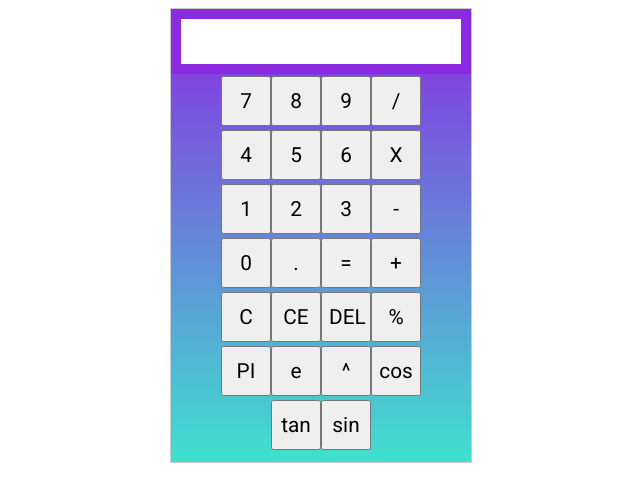
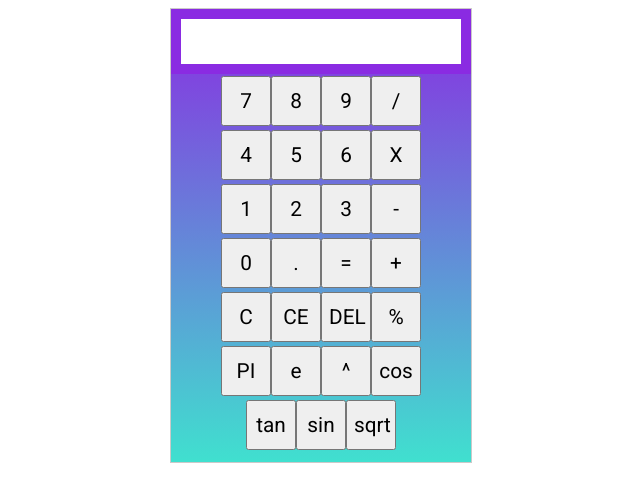
Before and after one commit to Malejni/calc, an Angular app: page / in a window 1280 px wide. Shown: the top 502 px of the page, without its empty margins (319-959 px from the left). Built offline with nearby package versions, Linux system fonts and the light colour scheme.

Commit message:
added sqrt

```diff
--- a/src/app/calculator/calculator.component.html
+++ b/src/app/calculator/calculator.component.html
@@ -40,5 +40,6 @@
   <div class="row">
     <button (click)="calculate('tan'); playAudio();">tan</button>
     <button (click)="calculate('sin'); playAudio();">sin</button>
+    <button (click)="calculate('sqrt'); playAudio();">sqrt</button>
   </div>
 </div>
--- a/src/app/calculator/calculator.component.ts
+++ b/src/app/calculator/calculator.component.ts
@@ -71,6 +71,8 @@ export class CalculatorComponent {
                  total = Math.tan(a);
             } else if (this.previous_operator === 'sin') {
                  total = Math.sin(a);
+            } else if (this.previous_operator === 'sqrt') {
+                 total = Math.sqrt(a);
             } else {
                  total = a / b;
             }
@@ -109,6 +111,8 @@ export class CalculatorComponent {
             total = Math.tan(a);
         } else if (this.previous_operator === 'sin') {
             total = Math.sin(a);
+        } else if (this.previous_operator === 'sqrt') {
+            total = Math.sqrt(a);
         } else {
              total = a / b;
         }
```
